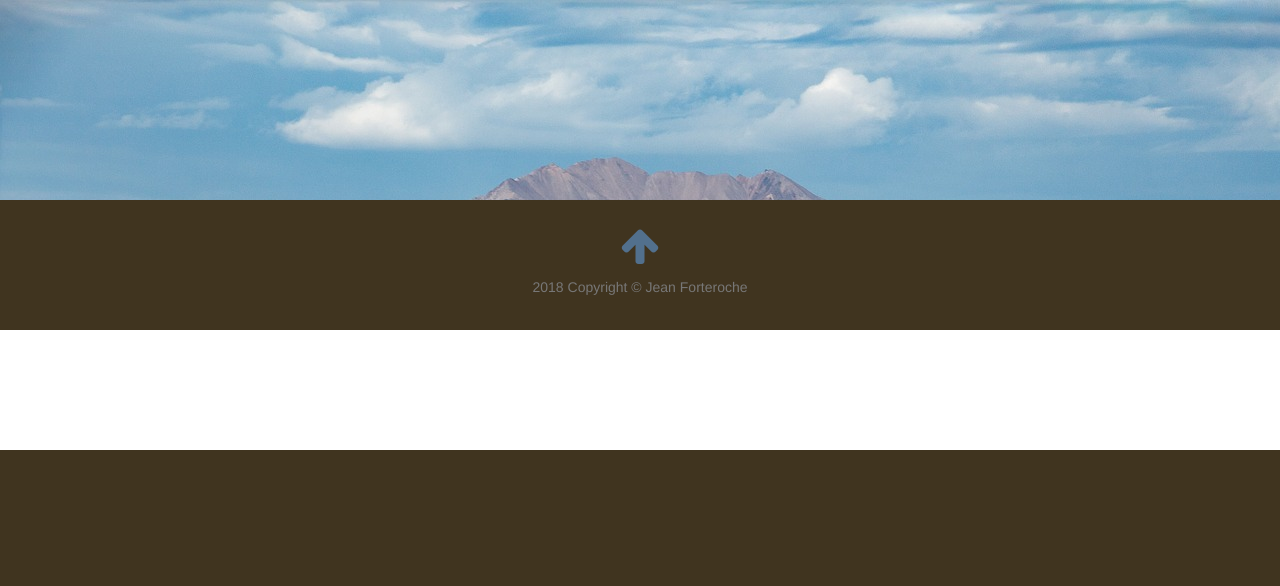
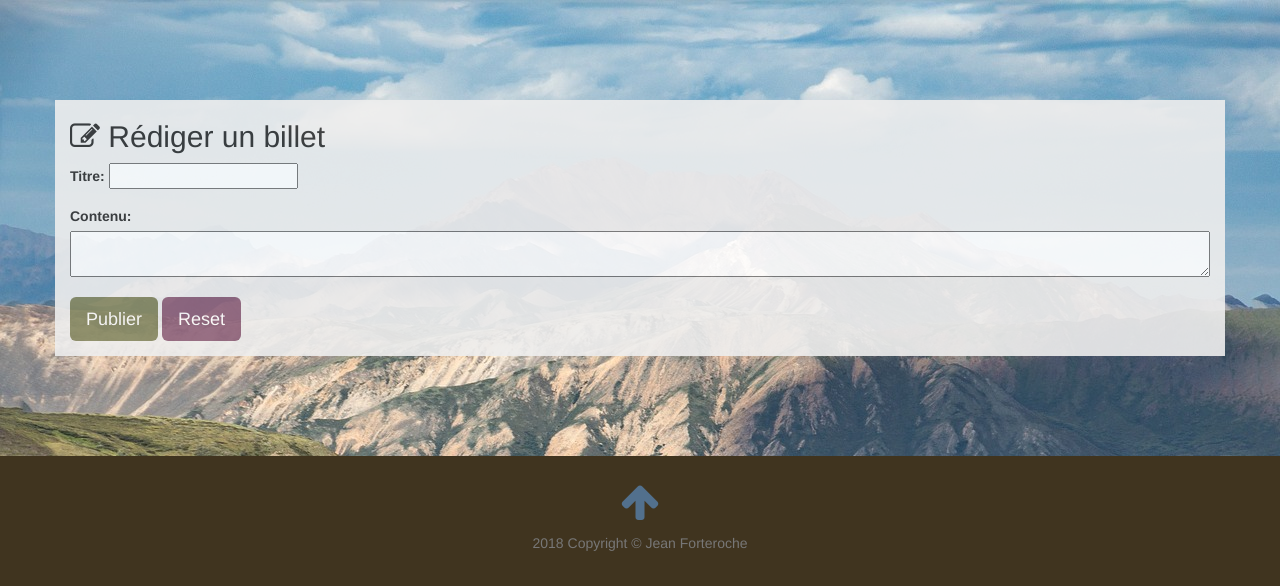
Before and after one commit to deborah-maitrejean/OC-P4-MVC-Blog, a PHP site: template view/backend/postView.php in a window 1280 px wide. Shown: the part 350-936 px from the top of the page. Before the commit the page ends 800 px from the top, so only its background shows below. Run offline with PHP 8.4, Linux system fonts and the light colour scheme; the template is opened without the code that fills it, so the values that code supplies are empty; some libraries are stand-ins or nearby versions.

Commit message:
postView page created

```diff
--- a/view/backend/postView.php
+++ b/view/backend/postView.php
@@ -1,7 +1,32 @@
-<?php
-/**
- * Created by PhpStorm.
- * User: Utilisateur
- * Date: 23/04/2018
- * Time: 18:20
- */
+<?php $title = 'Administration du site - Modifier un billet' ?>
+
+<?php ob_start(); ?>
+
+<div class="row tinymce-post-row">
+    <div class="col-lg-12">
+        <h2><i class="fa fa-pencil-square-o"></i> Rédiger un billet</h2>
+        <form action="index.php?action=publishPost" method="post">
+            <div class="form-group">
+                <label for="title">Titre:</label>
+                <input type="text" name="title">
+            </div>
+            <div class="form-group">
+                <label for="content">Contenu:</label>
+                <textarea id="content" name="content" class="tinymce"></textarea>
+            </div>
+            <div class="form-group">
+                <input type="submit" name="submit" value="Publier" class="btn btn-success btn-lg">
+                <input type="hidden" name="author" value="Jean Forteroche">
+                <input type="reset" class="btn btn-danger btn-lg">
+            </div>
+        </form>
+    </div>
+</div>
+
+<!-- tinymce editor scripts -->
+<script src="public/js/tinymce/jquery.tinymce.min.js"></script>
+<script src="public/js/tinymce/tinymce.min.js"></script>
+<script src="public/js/tinymce/init-tinymce.js"></script>
+
+<?php $content = ob_get_clean(); ?>
+<?php require('template.php'); ?>
```
